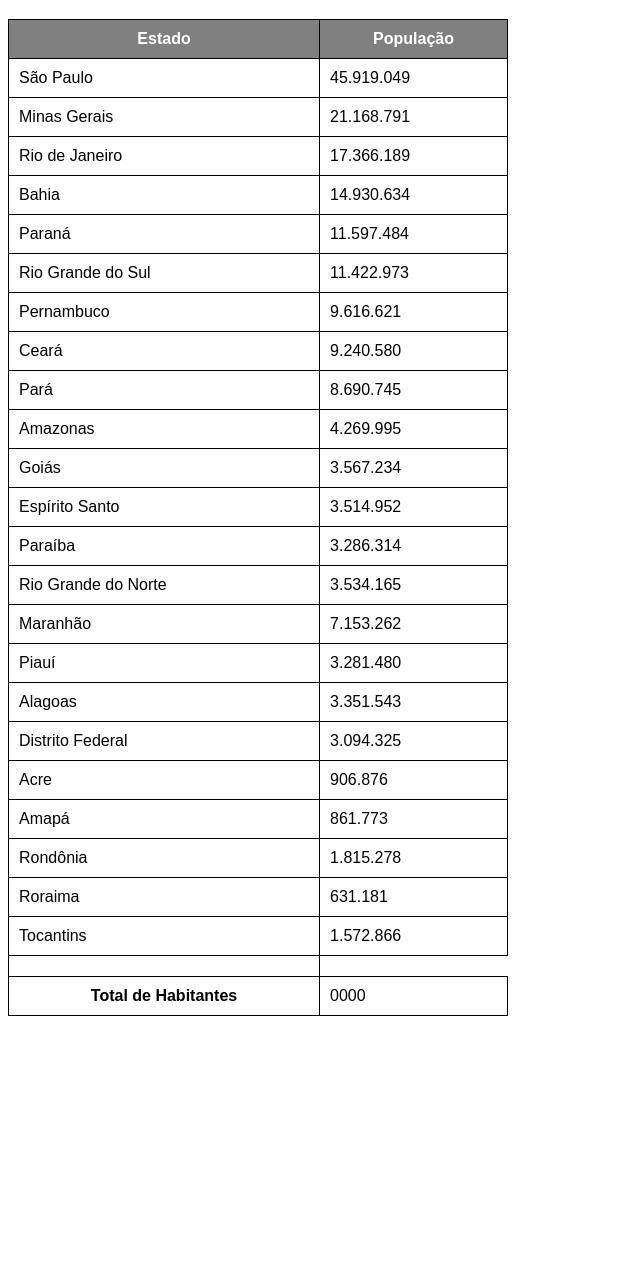
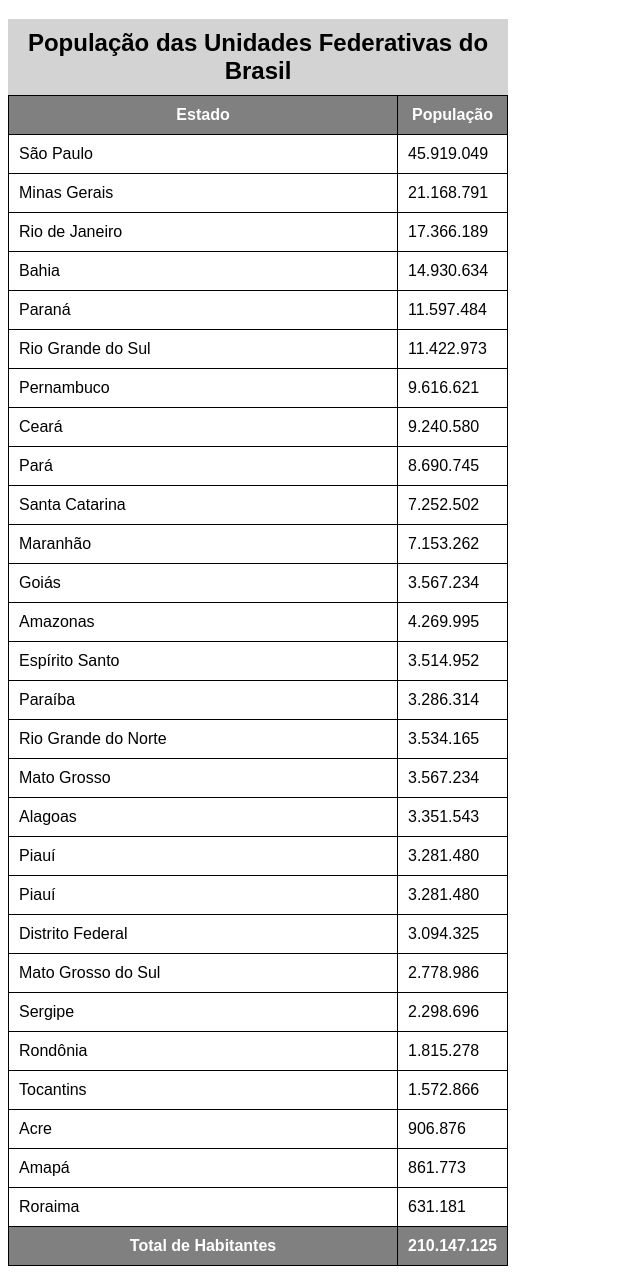
Before and after one commit to lucascavalcante1993/html-css, a plain HTML site: page exercicios/ex023/tabela002.html in a window 1280 px wide. Shown: the part 61-1335 px from the top of the page, without its empty margins (0-640 px from the left). Before the commit the page ends 1085 px from the top, so only its background shows below. Drawn offline with Linux system fonts and the light colour scheme.

Commit message:
scopo de tabelas

```diff
--- a/exercicios/ex023/tabela002.html
+++ b/exercicios/ex023/tabela002.html
@@ -18,7 +18,15 @@
     padding: 10px;
     }
 
-    thead{
+    caption{
+      font-size: 1.5em;
+      font-weight: bold;
+      padding: 10px;
+      background-color: lightgray;
+    }
+
+
+    thead, tfoot{
       background-color: gray;
       color: white;
     }
@@ -31,8 +39,9 @@
 <body>
   <h1>Uso de tabelas grandes</h1>
     <!--
-  <table>ANATOMIA PARA TABELAS GRANDES
+      ANATOMIA PARA TABELAS GRANDES
     TABLE
+      CAPTION (Legenda da tabela)
       THEAD (Cabeçalho da tabela)
          TR (Linha da tabela)
           TD (Dados da tabela)
@@ -47,12 +56,20 @@
           TH (Cabeçalho da tabela)
      -->
    <table>
+     <caption>População das Unidades Federativas do Brasil</caption>
     <thead>
       <tr>
-        <th>Estado</th>
-        <th class="num">População</th>
+        <th scope="col">Estado</th>
+        <th scope="col" style="width: 50px;">População</th>
       </tr>
     </thead>
+
+    <tfoot>
+        <tr>
+          <th scope="row">Total de Habitantes</th>
+          <td class="num"><strong>210.147.125</strong></td>
+        </tr>
+      </tfoot>
 
       <tbody>
         <tr>
@@ -92,12 +109,20 @@
           <td class="num">8.690.745</td>
         </tr>
         <tr>
-          <td>Amazonas</td>
-          <td class="num">4.269.995</td>
+          <td>Santa Catarina</td>
+          <td class="num">7.252.502</td>
+        </tr>
+         <tr>
+          <td>Maranhão</td>
+          <td class="num">7.153.262</td>
         </tr>
         <tr>
           <td>Goiás</td>
           <td class="num">3.567.234</td>
+        </tr>
+        <tr>
+          <td>Amazonas</td>
+          <td class="num">4.269.995</td>
         </tr>
         <tr>
           <td>Espírito Santo</td>
@@ -111,21 +136,41 @@
           <td>Rio Grande do Norte</td>
           <td class="num">3.534.165</td>
         </tr>
-        <tr>
-          <td>Maranhão</td>
-          <td class="num">7.153.262</td>
-        </tr>
+       <tr>
+        <td>Mato Grosso</td>
+        <td class="num">3.567.234</td>
+       </tr>
+       <tr>
+        <td>Alagoas</td>
+        <td class="num">3.351.543</td>
+       </tr>
+       <tr>
+        <td>Piauí</td>
+        <td class="num">3.281.480</td>
+       </tr>
         <tr>
           <td>Piauí</td>
           <td class="num">3.281.480</td>
         </tr>
         <tr>
-          <td>Alagoas</td>
-          <td class="num">3.351.543</td>
+          <td>Distrito Federal</td>
+          <td class="num">3.094.325</td>
         </tr>
         <tr>
-          <td>Distrito Federal</td>
-          <td class="num">3.094.325</td>
+          <td>Mato Grosso do Sul</td>
+          <td class="num">2.778.986</td>
+        </tr>
+        <tr>
+          <td>Sergipe</td>
+          <td class="num">2.298.696</td>
+        </tr>
+         <tr>
+          <td>Rondônia</td>
+          <td class="num">1.815.278</td>
+        </tr>
+         <tr>
+          <td>Tocantins</td>
+          <td class="num">1.572.866</td>
         </tr>
         <tr>
           <td>Acre</td>
@@ -136,28 +181,10 @@
           <td class="num" >861.773</td>
         </tr>
         <tr>
-          <td>Rondônia</td>
-          <td class="num">1.815.278</td>
-        </tr>
-        <tr>
           <td>Roraima</td>
           <td class="num">631.181</td>
         </tr>
-        <tr>
-          <td>Tocantins</td>
-          <td class="num">1.572.866</td>
-        </tr>
-        <tr>
-          <td></td>
-        </tr>
-
       </tbody>
-      <tfoot>
-        <tr>
-          <th>Total de Habitantes</th>
-          <td>0000</td>
-        </tr>
-      </tfoot>
    </table>
 </body>
 </html>
```
